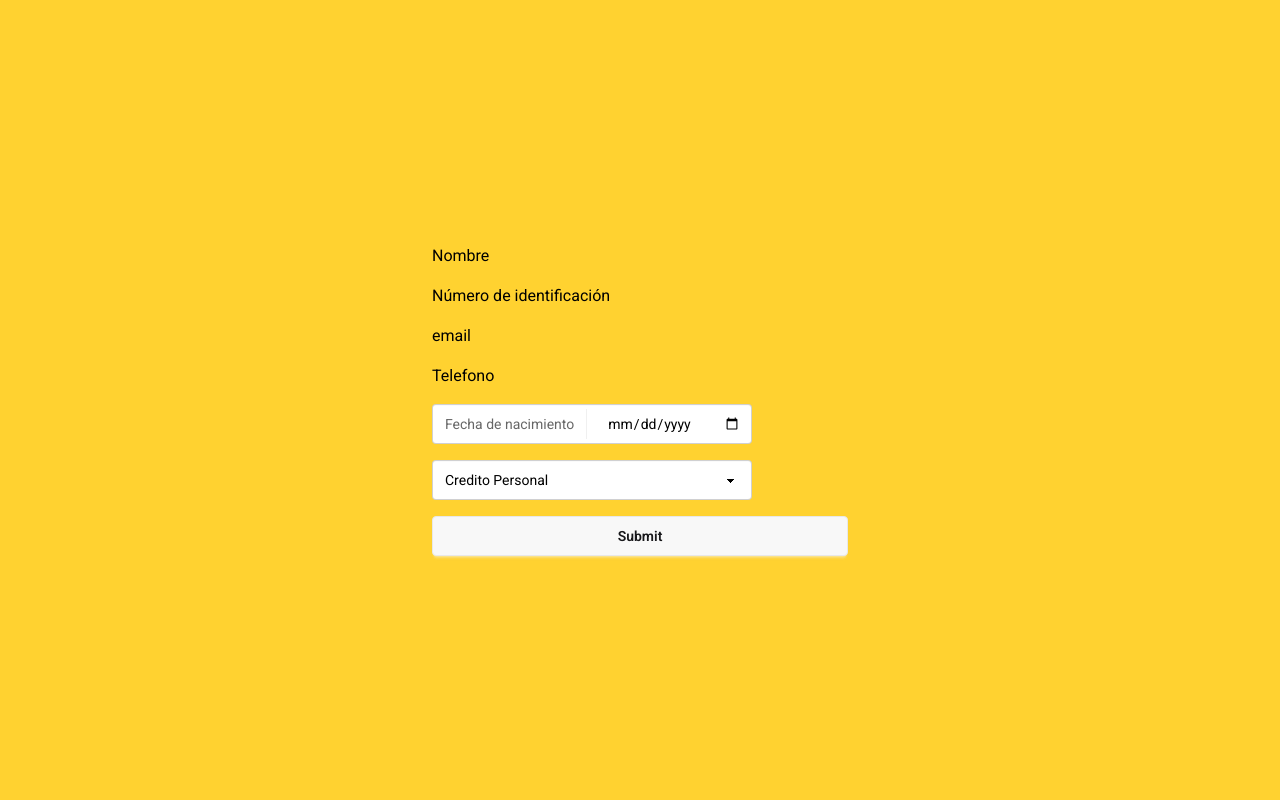
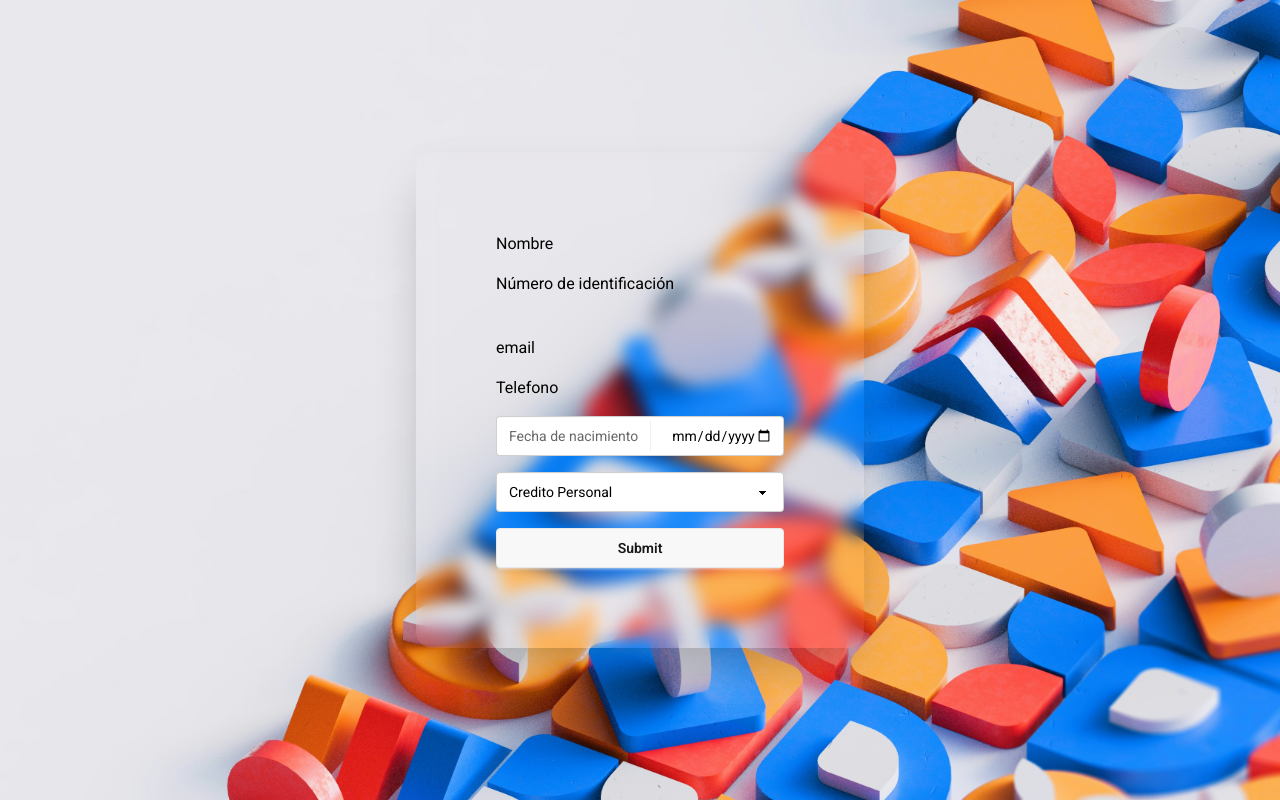
Before and after one commit to Jason-AML/CrediFind, a React (Vite) app: page /form in a window 1280 px wide. Built offline with nearby package versions, Linux system fonts and the light colour scheme; no server answers.

Commit message:
style: Agregue un blur con sombra y un background a la seccion

```diff
--- a/src/components/Requeriments.jsx
+++ b/src/components/Requeriments.jsx
@@ -2,7 +2,7 @@ import img from "../assets/Requirements.png";
 
 export const Requeriments = () => {
   return (
-    <section className="h-screen bg-amber-300 text-black  py-10">
+    <section className="h-screen bg-[#F8F8F8] text-black  py-10">
       <h2
         className="text-5xl font-bold text-center py-5"
         style={{ color: "#013205" }}
--- a/src/pages/FormContainer.jsx
+++ b/src/pages/FormContainer.jsx
@@ -1,5 +1,5 @@
 import { useState } from "react";
-
+import bgForm from "../assets/bg-formContact.jpg";
 export const FormContainer = () => {
   const [form, setForm] = useState({
     name: "",
@@ -18,10 +18,17 @@ export const FormContainer = () => {
     console.log(form);
   };
   return (
-    <section className="h-screen bg-amber-300 text-black">
+    <section
+      className="h-screen  text-black grid content-center "
+      style={{
+        backgroundImage: `url(${bgForm})`,
+        backgroundRepeat: "no-repeat",
+        backgroundSize: "cover",
+      }}
+    >
       <form
         action=""
-        className="flex flex-col gap-4 p-4 justify-center h-full  max-w-md mx-auto"
+        className="flex flex-col gap-4 p-20 justify-center h-full bg-transparent backdrop-blur-sm  rounded-2xl  shadow-2xl max-w-md mx-auto "
       >
         <label htmlFor="name">
           Nombre
--- a/src/pages/Services.jsx
+++ b/src/pages/Services.jsx
@@ -19,7 +19,7 @@ export const Services = () => {
     navigate("/form");
   };
   return (
-    <div className="flex items-center bg-base-200 min-h-screen bg-green-100">
+    <div className="flex items-center  min-h-screen bg-green-100">
       <div className="flex flex-col lg:flex-row-reverse ">
         <img
           src={servicio.imageOnPage}
@@ -29,7 +29,7 @@ export const Services = () => {
           <h1 className="text-5xl font-bold">{servicio.title}</h1>
           <p className="py-6">{servicio.descriptionOnPage}</p>
           <button className="btn btn-primary" onClick={handleFormClick}>
-            Get Started
+            Adquirir
           </button>
           <div className="flex flex-col justify-around w-full mt-10">
             <h3 className="text-3xl font-bold mb-5">Requisitos</h3>
```
Also changed, not shown: src/assets/bg-formContact.jpg (added).
